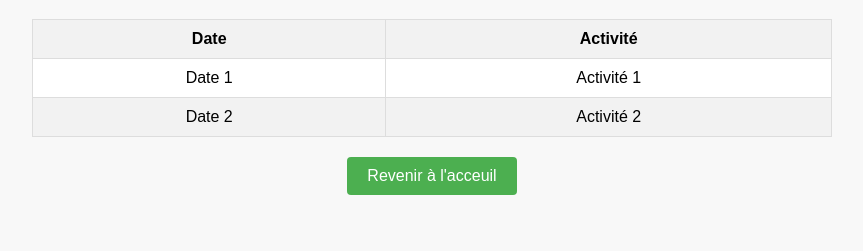
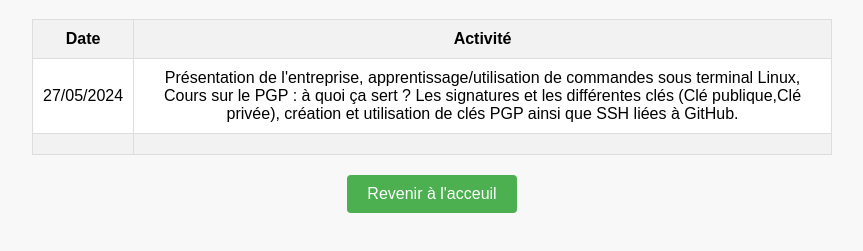
Before and after one commit to Hankloche/PORTFOLIO, a plain HTML site: page index3.html in a window 1280 px wide. Shown: the part 81-332 px from the top of the page, without its empty margins (208-1071 px from the left). Drawn offline with Linux system fonts and the light colour scheme.

Commit message:
Add files via upload

```diff
--- a/index3.html
+++ b/index3.html
@@ -19,12 +19,12 @@
             <tbody>
                 <!-- Ajoutez vos lignes de données ici -->
                 <tr>
-                    <td>Date 1</td>
-                    <td>Activité 1</td>
+                    <td>27/05/2024</td>
+                    <td>Présentation de l'entreprise, apprentissage/utilisation de commandes sous terminal Linux, Cours sur le PGP : à quoi ça sert ? Les signatures et les différentes clés (Clé publique,Clé privée), création et utilisation de clés PGP ainsi que SSH liées à GitHub.</td>
                 </tr>
                 <tr>
-                    <td>Date 2</td>
-                    <td>Activité 2</td>
+                    <td></td>
+                    <td></td>
                 </tr>
                 <!-- Ajoutez autant de lignes que nécessaire -->
             </tbody>
```
